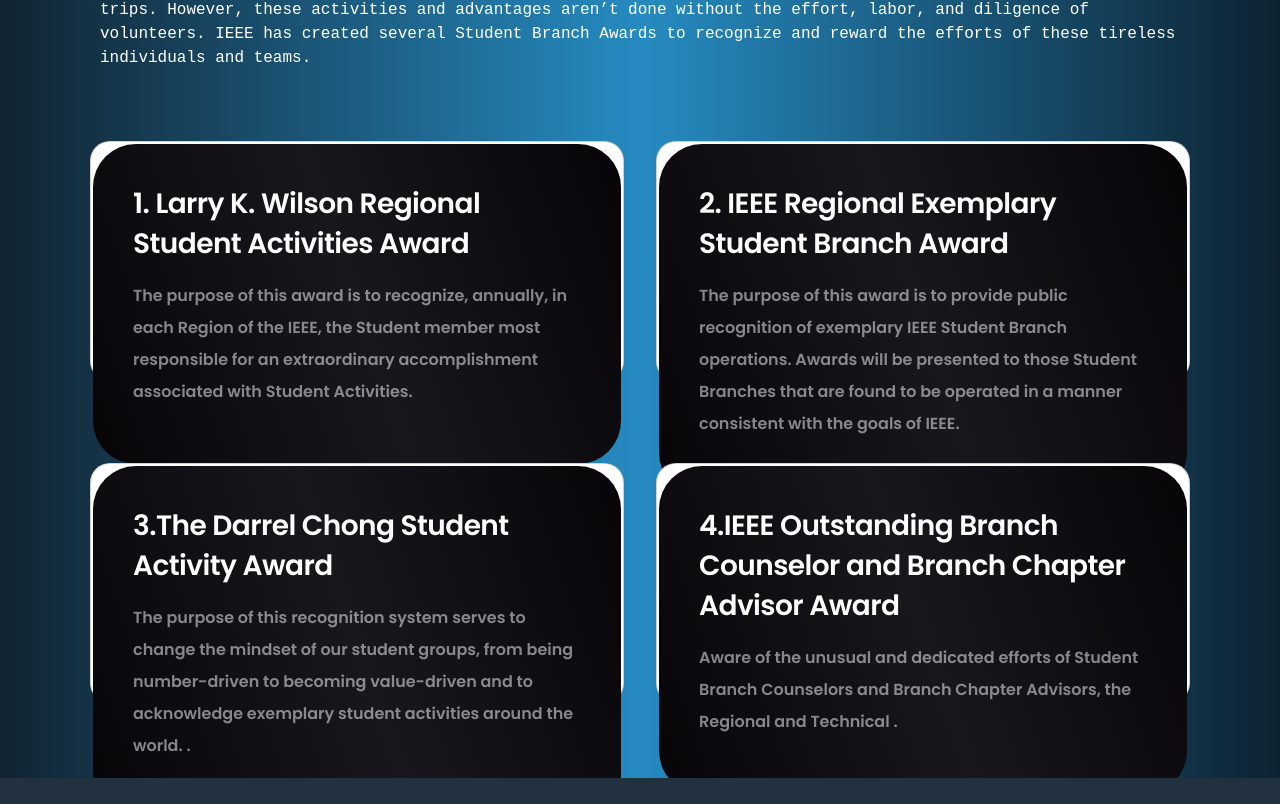
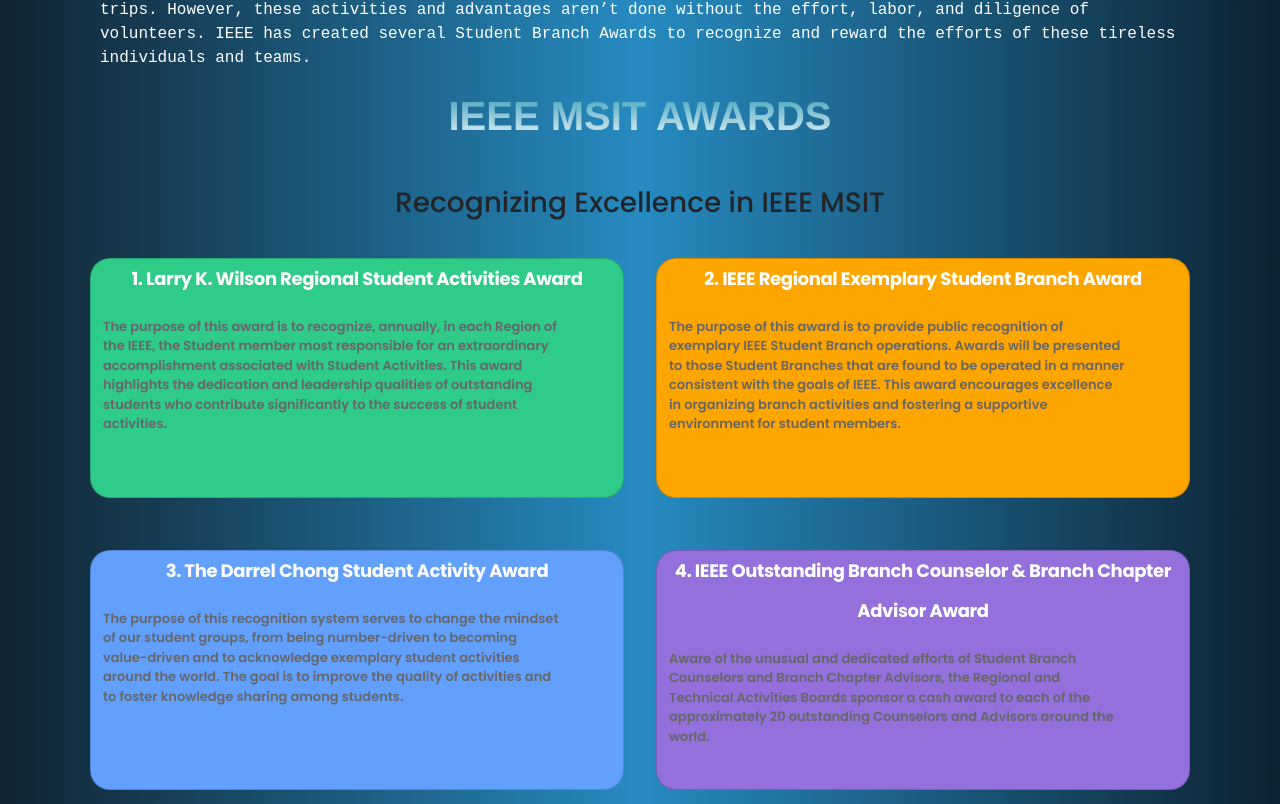
Before and after one commit to IEEE-MSIT-WebDev-Committee-24/IEEE_MSIT, a React (Create React App) app: page /opportunities in a window 1280 px wide. Shown: the part 756-1560 px from the top of the page. Built offline with nearby package versions, Linux system fonts and the light colour scheme.

Commit message:
chanegs for the cards in opportunites

```diff
--- a/src/Pages/Oppurtunities/index.jsx
+++ b/src/Pages/Oppurtunities/index.jsx
@@ -1,91 +1,58 @@
-import "./style.css";
+import React from 'react';
+import './style.css';
 
 const Opportunities = () => {
   return (
     <div className="container">
-      <p className="container-title">OPPORTUNITIES</p>
-      <p className="cont">IEEE is a large organization. Many opportunities for students exist that are not directly sponsored by Student Activities. To ensure that the brightest and most capable young minds have the resources they need to pursue a technologically-oriented education, we have collected information about grants, scholarships, and other opportunities for students for you to search here.</p>
+      <div className="section">
+        <h2 className="container-title">OPPORTUNITIES</h2>
+        <p className="cont">
+          IEEE is a large organization. Many opportunities for students exist that are not directly sponsored by Student Activities. To ensure that the brightest and most capable young minds have the resources they need to pursue a technologically-oriented education, we have collected information about grants, scholarships, and other opportunities for students for you to search here.
+        </p>
+      </div>
 
-      <p className="container-title">CONTESTS FOR STUDENTS</p>
-      <p className="cont">The IEEE offers many opportunities for students to win contests for outstanding performance in a variety of areas. Students, here you will be able to search for opportunities to receive recognition and prizes for your innovative thinking and hard work. Sponsors, here you can have the opportunity to recognize some of the best and brightest young engineering minds while taking the opportunity to reinforce your organization’s dedication to the support of the next generation of IEEE leaders.</p>
+      <div className="section">
+        <h2 className="container-title">CONTESTS FOR STUDENTS</h2>
+        <p className="cont">
+          The IEEE offers many opportunities for students to win contests for outstanding performance in a variety of areas. Students, here you will be able to search for opportunities to receive recognition and prizes for your innovative thinking and hard work. Sponsors, here you can have the opportunity to recognize some of the best and brightest young engineering minds while taking the opportunity to reinforce your organization’s dedication to the support of the next generation of IEEE leaders.
+        </p>
+      </div>
 
-      <p className="container-title">SAC AWARDS PROGRAMS</p>
-      <p className="cont">Student branches are crucial to the growth and development of IEEE Student members. Student branches create a local network of students and give students the opportunity to meet and learn from fellow students, as well as faculty members and professionals in the field. Student branches offer numerous educational, technical, and professional advantages to IEEE Student members through special projects, activities, meetings, tours, and field trips. However, these activities and advantages aren’t done without the effort, labor, and diligence of volunteers. IEEE has created several Student Branch Awards to recognize and reward the efforts of these tireless individuals and teams.</p>
+      <div className="section">
+        <h2 className="container-title">SAC AWARDS PROGRAMS</h2>
+        <p className="cont">
+          Student branches are crucial to the growth and development of IEEE Student members. Student branches create a local network of students and give students the opportunity to meet and learn from fellow students, as well as faculty members and professionals in the field. Student branches offer numerous educational, technical, and professional advantages to IEEE Student members through special projects, activities, meetings, tours, and field trips. However, these activities and advantages aren’t done without the effort, labor, and diligence of volunteers. IEEE has created several Student Branch Awards to recognize and reward the efforts of these tireless individuals and teams.
+        </p>
+      </div>
+      <h2 className="container-title">IEEE MSIT AWARDS</h2>
+        <h3 className="subheading" style={{textAlign:'center'}}>Recognizing Excellence in IEEE MSIT</h3>
 
       <div className="gradient-cards">
-        <div className="card">
-          <div className="container-card bg-green-box">
-            <defs>
-              <linearGradient id="paint0_linear_1366_4547" x1="0.0063367" y1="0.168432" x2="120.853" y2="119.009" gradientUnits="userSpaceOnUse">
-                <stop stopColor="#2FCB89" stopOpacity="0.7"></stop>
-                <stop offset="0.489583" stopColor="#2FCB89" stopOpacity="0"></stop>
-                <stop offset="1" stopColor="#2FCB89" stopOpacity="0.7"></stop>
-              </linearGradient>
-              <radialGradient id="paint1_radial_1366_4547" cx="0" cy="0" r="1" gradientUnits="userSpaceOnUse" gradientTransform="translate(60 60) rotate(96.8574) scale(122.674 149.921)">
-                <stop stopColor="#54E8A9"></stop>
-                <stop offset="1" stopColor="#1A3E31" stopOpacity="0.2"></stop>
-              </radialGradient>
-            </defs>
-            <p className="card-title">1. Larry K. Wilson Regional Student Activities Award</p>
-            <p className="card-description">The purpose of this award is to recognize, annually, in each Region of the IEEE, the Student member most responsible for an extraordinary accomplishment associated with Student Activities.</p>
-          </div>
+        <div className="card bg-green-box">
+          <p className="card-title">1. Larry K. Wilson Regional Student Activities Award</p>
+          <p className="card-description">
+          The purpose of this award is to recognize, annually, in each Region of the IEEE, the Student member most responsible for an extraordinary accomplishment associated with Student Activities. This award highlights the dedication and leadership qualities of outstanding students who contribute significantly to the success of student activities.</p>
         </div>
 
-        <div className="card">
-          <div className="container-card bg-white-box">
-            <ellipse rx="21.9462" ry="22.2891" transform="matrix(0.964749 0.263173 -0.254526 0.967066 60.1463 63.0804)" stroke="white" strokeWidth="1.00101" strokeLinecap="round" strokeDasharray="4 5.01"></ellipse>
-            <ellipse rx="17.4359" ry="17.5832" transform="matrix(-1 0 0 1 60.1466 39.5834)" fill="white"></ellipse>
-            <ellipse cx="37.4359" cy="78.7687" rx="17.4359" ry="17.5832" fill="white"></ellipse>
-            <defs>
-              <linearGradient id="paint0_linear_1366_4565" x1="0" y1="0" x2="120" y2="120" gradientUnits="userSpaceOnUse">
-                <stop stopColor="white" stopOpacity="0.7"></stop>
-                <stop offset="0.505208" stopColor="white" stopOpacity="0"></stop>
-                <stop offset="1" stopColor="white" stopOpacity="0.7"></stop>
-              </linearGradient>
-              <radialGradient id="paint1_radial_1366_4565" cx="0" cy="0" r="1" gradientUnits="userSpaceOnUse" gradientTransform="translate(60 60) rotate(96.8574) scale(122.674 149.921)">
-                <stop stopColor="white"></stop>
-                <stop offset="1" stopColor="#363437" stopOpacity="0.2"></stop>
-              </radialGradient>
-            </defs>
-            <p className="card-title">2. IEEE Regional Exemplary Student Branch Award</p>
-            <p className="card-description">The purpose of this award is to provide public recognition of exemplary IEEE Student Branch operations. Awards will be presented to those Student Branches that are found to be operated in a manner consistent with the goals of IEEE.</p>
-          </div>
+        <div className="card bg-orange-box">
+          <p className="card-title">2. IEEE Regional Exemplary Student Branch Award</p>
+          <p className="card-description">
+          The purpose of this award is to provide public recognition of exemplary IEEE Student Branch operations. Awards will be presented to those Student Branches that are found to be operated in a manner consistent with the goals of IEEE. This award encourages excellence in organizing branch activities and fostering a supportive environment for student members.
+</p>
         </div>
 
-        <div className="card">
-          <div className="container-card bg-yellow-box">
-            <defs>
-              <linearGradient id="paint0_linear_1366_4557" x1="-0.0208152" y1="-0.102528" x2="119.899" y2="119.817" gradientUnits="userSpaceOnUse">
-                <stop stopColor="#FFE34B" stopOpacity="0.7"></stop>
-                <stop offset="0.510417" stopColor="#FFE34B" stopOpacity="0"></stop>
-                <stop offset="1" stopColor="#FFE34B" stopOpacity="0.7"></stop>
-              </linearGradient>
-              <radialGradient id="paint1_radial_1366_4557" cx="0" cy="0" r="1" gradientUnits="userSpaceOnUse" gradientTransform="translate(60 60) rotate(96.8574) scale(122.674 149.921)">
-                <stop stopColor="#FFEE24"></stop>
-                <stop offset="1" stopColor="#302A1A" stopOpacity="0.2"></stop>
-              </radialGradient>
-            </defs>
-            <p className="card-title">3.The Darrel Chong Student Activity Award</p>
-            <p className="card-description">The purpose of this recognition system serves to change the mindset of our student groups, from being number-driven to becoming value-driven and to acknowledge exemplary student activities around the world. .</p>
-          </div>
+        <div className="card bg-blue-box">
+          <p className="card-title">3. The Darrel Chong Student Activity Award</p>
+          <p className="card-description">
+          The purpose of this recognition system serves to change the mindset of our student groups, from being number-driven to becoming value-driven and to acknowledge exemplary student activities around the world. The goal is to improve the quality of activities and to foster knowledge sharing among students.
+          </p>
         </div>
 
-        <div className="card">
-          <div className="container-card bg-blue-box">
-            <defs>
-              <linearGradient id="paint0_linear_1366_4582" x1="120.194" y1="119.827" x2="-13.1225" y2="17.1841" gradientUnits="userSpaceOnUse">
-                <stop stopColor="#61A0FF" stopOpacity="0.7"></stop>
-                <stop offset="0.489583" stopColor="#61A0FF" stopOpacity="0"></stop>
-                <stop offset="1" stopColor="#61A0FF" stopOpacity="0.7"></stop>
-              </linearGradient>
-              <radialGradient id="paint1_radial_1366_4582" cx="0" cy="0" r="1" gradientUnits="userSpaceOnUse" gradientTransform="translate(60 60) rotate(96.8574) scale(122.674 149.921)">
-                <stop stopColor="#87A1FF"></stop>
-                <stop offset="1" stopColor="#16161D" stopOpacity="0.2"></stop>
-              </radialGradient>
-            </defs>
-            <p className="card-title">4.IEEE Outstanding Branch Counselor and Branch Chapter Advisor Award</p>
-            <p className="card-description">Aware of the unusual and dedicated efforts of Student Branch Counselors and Branch Chapter Advisors, the Regional and Technical .</p>
-          </div>
+        <div className="card bg-purple-box">
+          <p className="card-title">4. IEEE Outstanding Branch Counselor & Branch Chapter Advisor Award</p>
+          <p className="card-description">
+          Aware of the unusual and dedicated efforts of Student Branch Counselors and Branch Chapter Advisors, the Regional and Technical Activities Boards sponsor a cash award to each of the approximately 20 outstanding Counselors and Advisors around the world.
+          </p>
         </div>
       </div>
     </div>
--- a/src/Pages/Oppurtunities/style.css
+++ b/src/Pages/Oppurtunities/style.css
@@ -35,6 +35,7 @@
   }
 }
 
+
 .container-title {
   text-align: center;
   margin-bottom: 40px;
@@ -60,13 +61,15 @@
   background: linear-gradient(71deg, #080509, #1a171c, #080509);
   background-clip: padding-box;
   border-radius: 45px;
-  padding: 40px;
+  padding: 28px;
+  margin-bottom: 20px; /* Add margin between cards */
 }
 
 /* Adjustments for smaller screens */
 @media screen and (max-width: 767px) {
   .container-card {
-    padding: 30px; /* Reduce padding for smaller screens */
+    padding: 7px; /* Reduce padding for smaller screens */
+    margin-bottom: 15px; /* Reduce margin between cards */
   }
 }
 
@@ -108,8 +111,9 @@
   font-weight: 600;
   line-height: 32px;
   color: hsla(0, 0%, 100%, 0.5);
-  font-size: 16px;
+  font-size: 13px;
   max-width: 470px;
+  padding-left:  12px;
 }
 
 .cont {
@@ -119,3 +123,74 @@
   font-weight: 500;
   font-size: 16px;
 }
+/* Add these styles for new card backgrounds */
+
+.bg-green-box {
+  background-color: #2FCB89; /* Green background */
+}
+
+.bg-orange-box {
+  background-color: #FFA500; /* Orange background */
+}
+
+.bg-blue-box {
+  background-color: #61A0FF; /* Blue background */
+}
+
+.bg-purple-box {
+  background-color: #9370DB; /* Purple background */
+}
+
+/* Adjustments for card styles */
+.card {
+  max-width: 550px;
+  width: 100%;
+  margin: 0 auto 20px; /* Add margin bottom for spacing between cards */
+}
+
+.container-card {
+  position: relative;
+  border: 2px solid transparent;
+  border-radius: 15px; /* Adjust border radius */
+  padding: 20px; /* Adjust padding */
+}
+
+.card-title {
+  font-weight: bold;
+  font-size: 18px;
+  margin-bottom: 10px;
+  text-align:center
+}
+
+.card-description {
+  font-size: 13px;
+  color: #666;
+  line-height: 1.5;
+}
+
+@media (max-width: 768px) {
+  .cont {
+      flex-wrap: wrap;
+      flex-direction: column;
+      width: 104%;
+      padding-left: 0;
+  }
+}
+@media screen and (max-width: 767px) {
+  .container-title {
+    font-size: 24px;
+  }
+
+  .subheading {
+    font-size: 16px;
+  }
+  .card-description {
+    font-size: 11px; /* Decrease font size for mobile */
+  }
+
+  .card {
+    width: 113%;
+    margin-bottom: 15px;
+    font-size: 11px;
+  }
+}
```
